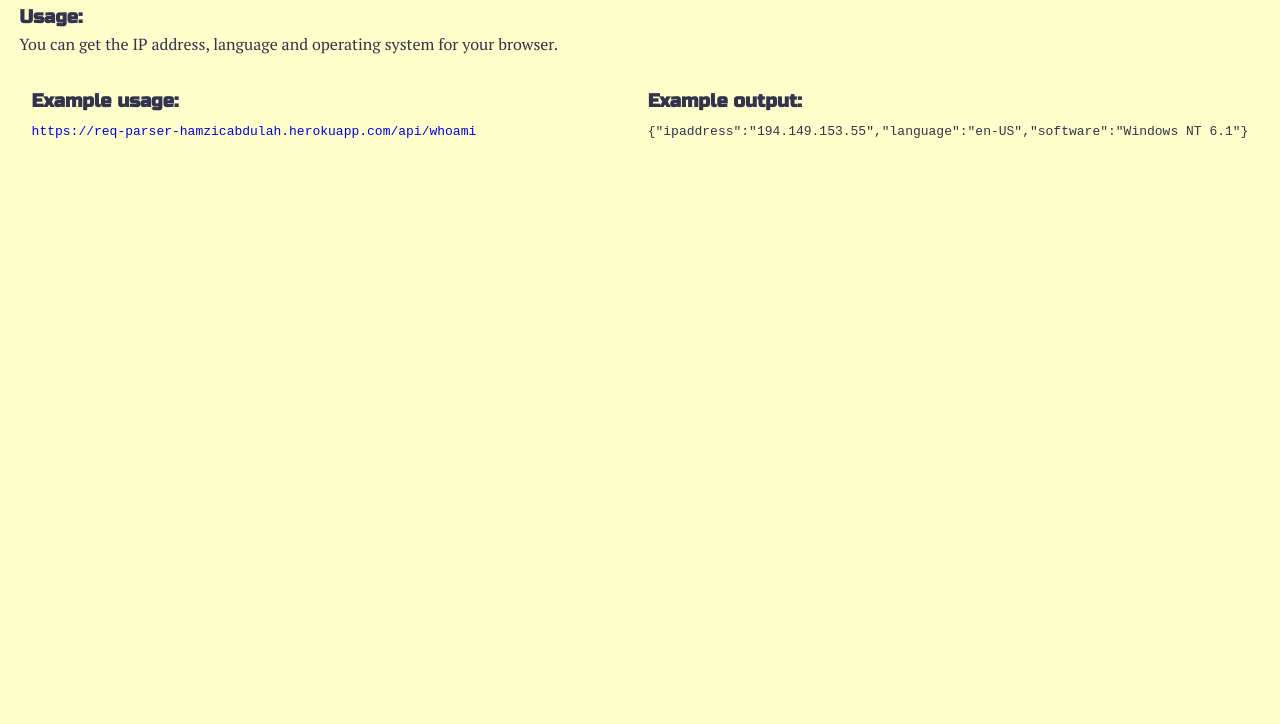
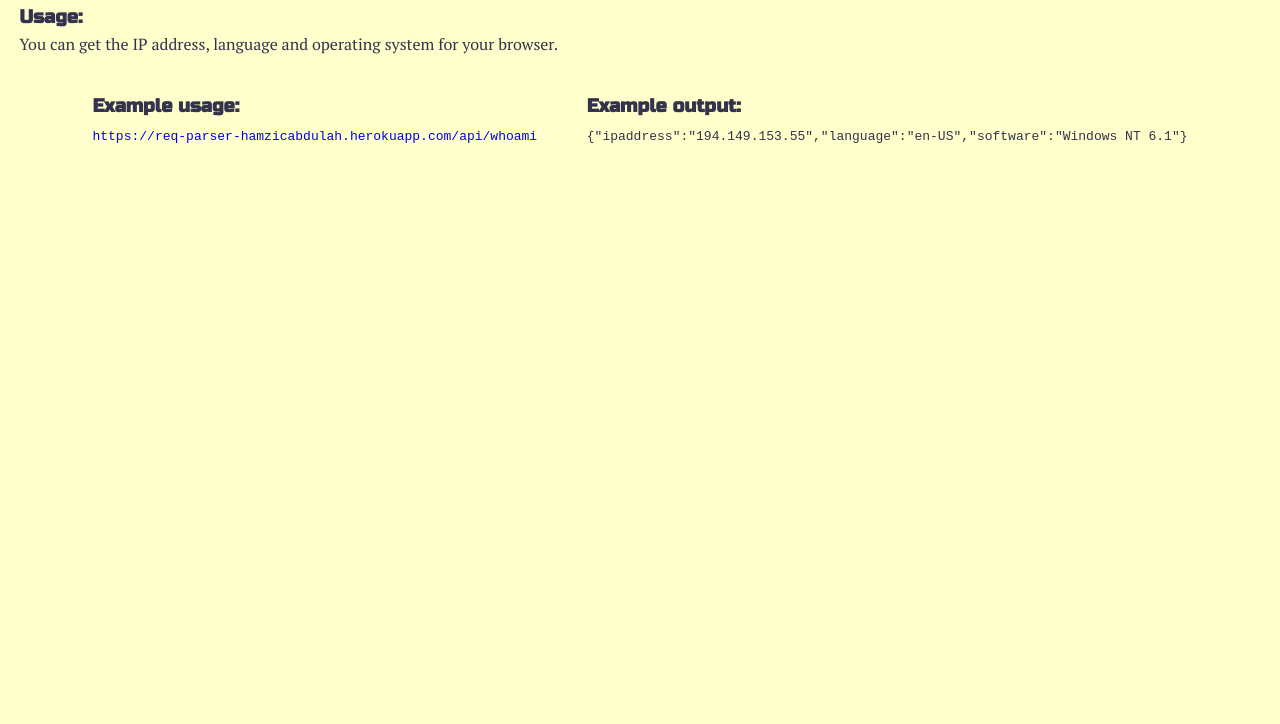
Before and after one commit to hamzicabdulah/request-header-parser, a website: page client/index.html in a window 1280 px wide. Shown: the part 76-800 px from the top of the page. Drawn offline with Linux system fonts and the light colour scheme.

Commit message:
Fixed index file layout

```diff
--- a/client/stylesheet/style.css
+++ b/client/stylesheet/style.css
@@ -13,11 +13,16 @@ body {
 h3 {
     margin-bottom: 0.3em;
 }
-.examples {
-    margin: 1em 1% 0;
-    display: flex;
-    justify-content: space-between;
-}
 a {
     text-decoration: none;
 }
+@media screen and (min-width: 768px) {
+    .examples {
+        margin-top: 1.3em;
+        display: flex;
+        justify-content: center;
+    }
+    .examples > div:first-child {
+        margin-right: 4%;
+    }
+}
```
